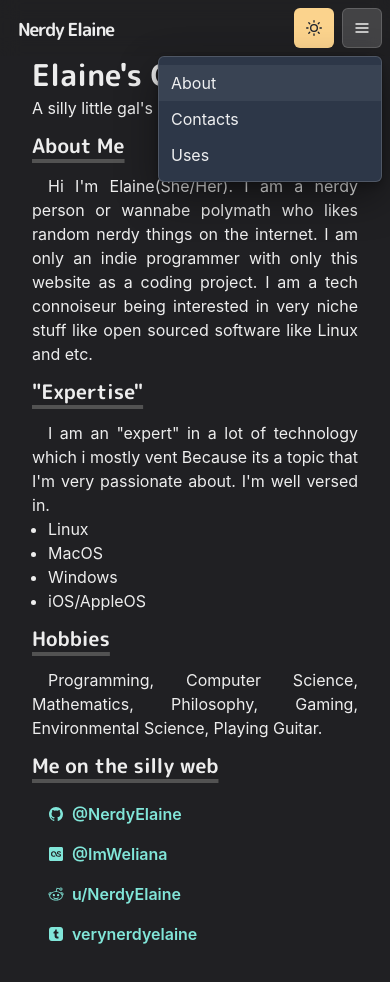
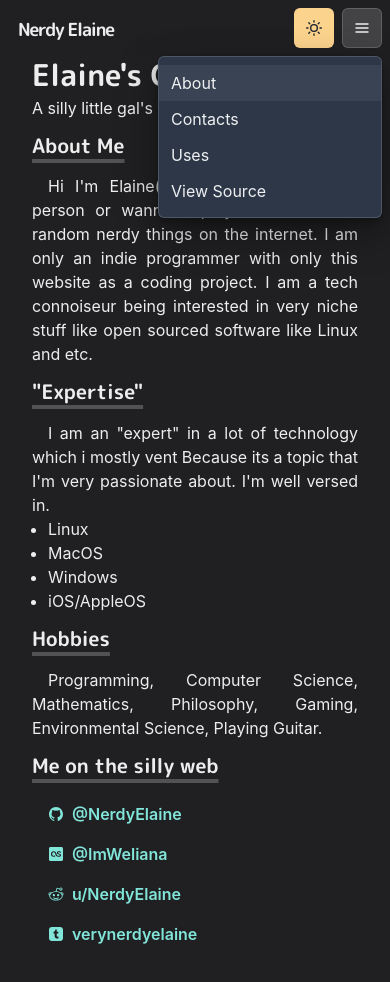
Before and after one commit to NerdyElaine/elaines-personal-website, a Next.js app: page / in a window 390 px wide. Both pictures are taken after a click on the button 362 px from the left and 28 px from the top of the page. Shown: the top 982 px of the page. Built offline with nearby package versions, Linux system fonts and the light colour scheme.

Commit message:
Add Source button under the hamburger icon

```diff
--- a/components/navbar.js
+++ b/components/navbar.js
@@ -116,6 +116,12 @@ const Navbar = props => {
                 <MenuItem as={MenuLink} href="/uses">
                   Uses
                 </MenuItem>
+                <MenuItem
+                  as={Link}
+                  href="https://github.com/NerdyElaine/elaines-personal-website"
+                >
+                  View Source
+                </MenuItem>
               </MenuList>
             </Menu>
           </Box>
```
